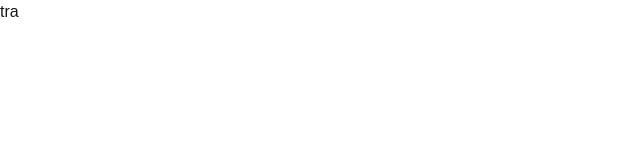
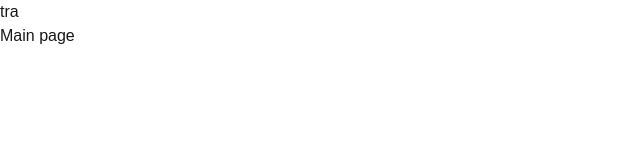
Before and after one commit to katesunday/next_app, a Next.js app: page /awesome in a window 1280 px wide. Shown: the top 160 px of the page, without its empty margins (0-640 px from the left). Built offline with nearby package versions, Linux system fonts and the light colour scheme.

Commit message:
add pages

```diff
--- a/app/awesome/page.tsx
+++ b/app/awesome/page.tsx
@@ -1,9 +1,15 @@
 import React from 'react';
+import Link from 'next/link';
 
 function AwesomePage() {
   return (
     <main>
       <h1>tra</h1>
+      <div>
+        <Link href="/">
+          <p>Main page</p>
+        </Link>
+      </div>
     </main>
   );
 }
```
